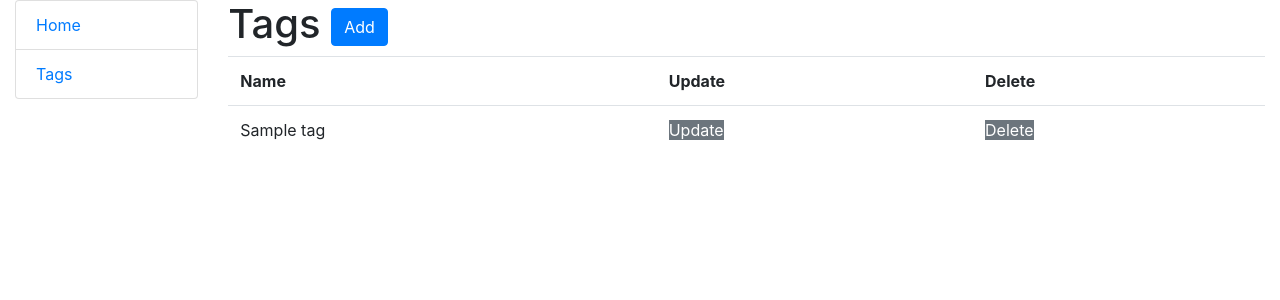
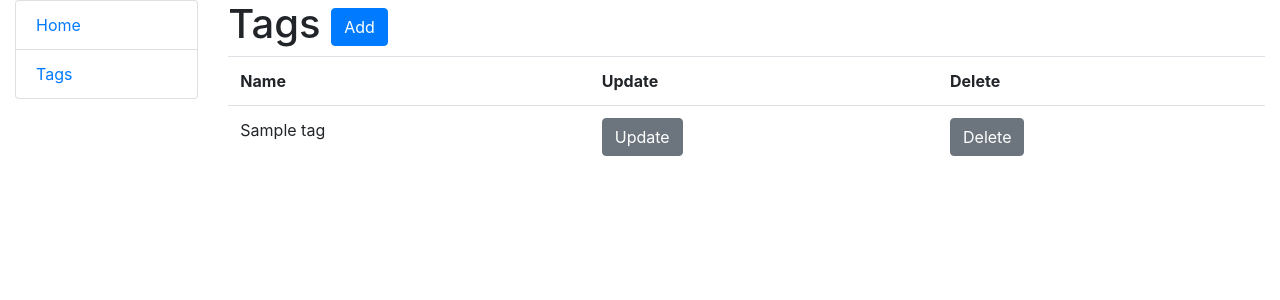
Before and after one commit to verbik/todo_list, a Django app: page /tags/ in a window 1280 px wide. Shown: the top 300 px of the page. Run offline with Django 4.2, Linux system fonts and the light colour scheme; tables that the repository leaves empty hold one stand-in row (values such as "Sample post"); some libraries are stand-ins or nearby versions.

Commit message:
fix: - fix btns look

```diff
--- a/templates/app/index.html
+++ b/templates/app/index.html
@@ -2,7 +2,7 @@
 
 {% block content %}
   <h1>TODO list
-  <a href="{% url 'app:create-task' %}" class="btn-primary">Add task</a>
+  <a href="{% url 'app:create-task' %}" class="btn btn-primary">Add task</a>
   </h1>
   {% if task_list %}
     {% for task in task_list %}
--- a/templates/app/tag_list.html
+++ b/templates/app/tag_list.html
@@ -23,12 +23,12 @@
               {{ tag.name }}
           </td>
           <td>
-              <a href="{% url 'app:tag-update' pk=tag.id %}" class="btn-secondary">
+              <a href="{% url 'app:tag-update' pk=tag.id %}" class="btn btn-secondary">
                 Update
               </a>
             </td>
             <td>
-              <a class="btn-secondary"
+              <a class="btn btn-secondary"
                 href="{% url 'app:tag-delete' pk=tag.id%}">
                 Delete
               </a>
```
